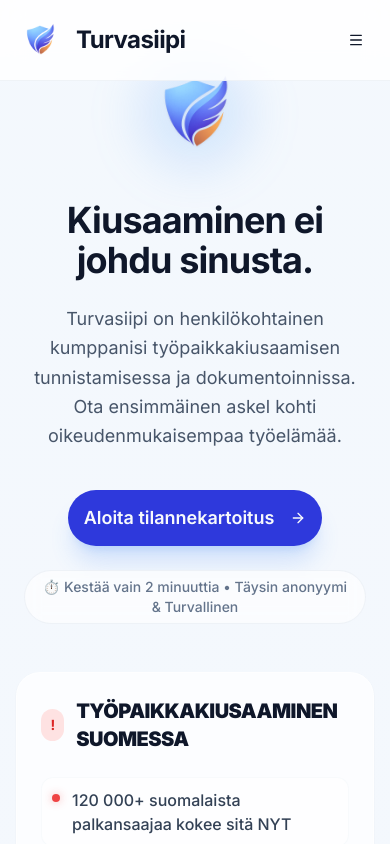
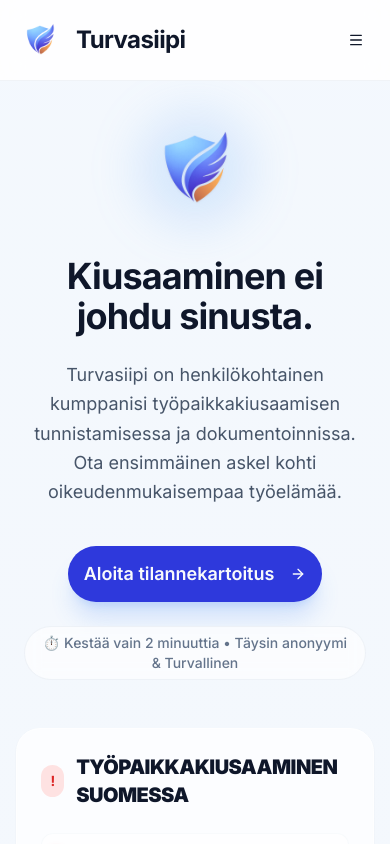
Before and after one commit to JoonasHuhta/Turvasiipi, a Next.js app: page / in a window 390 px wide. Shown: the top 844 px of the page. Built offline with nearby package versions, Linux system fonts and the light colour scheme.

Commit message:
Fix mobile logo spacing

```diff
--- a/src/app/page.tsx
+++ b/src/app/page.tsx
@@ -8,7 +8,7 @@ export default function Home() {
   return (
     <div className="min-h-screen bg-gradient-to-b from-blue-50/50 via-indigo-50/30 to-white">
       {/* Hero Section */}
-      <section className="relative px-6 pt-0 -mt-6 pb-12 md:pt-12 md:pb-24 text-center max-w-5xl mx-auto">
+      <section className="relative px-6 pt-8 pb-12 md:pt-12 md:pb-24 text-center max-w-5xl mx-auto">
 
         {/* Decorative background glow */}
         <div className="absolute top-0 left-1/2 -translate-x-1/2 w-[600px] h-[600px] bg-blue-200/20 blur-[100px] rounded-full -z-10 pointer-events-none" />
```
